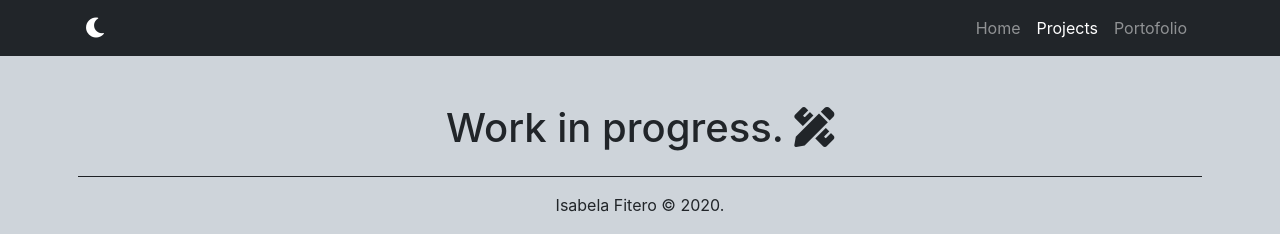
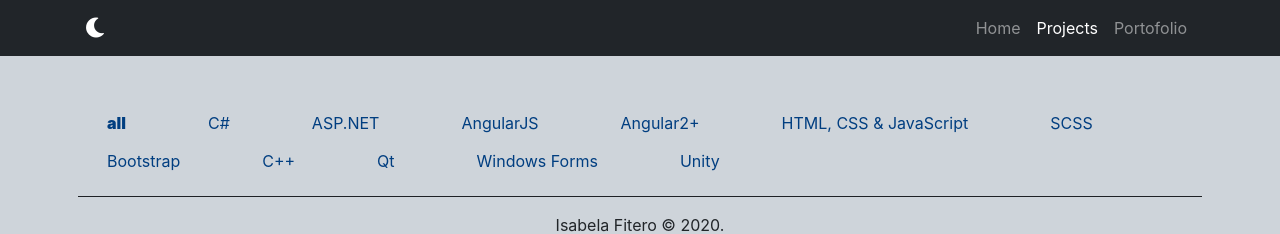
Before and after one commit to isabelaf/isabelaf.github.io, an Angular app: page /projects in a window 1280 px wide. Shown: the top 234 px of the page. Built offline with nearby package versions, Linux system fonts and the light colour scheme; what ng-go-top-button, ng2-pdf-viewer would draw is missing.

Commit message:
logic for techs line

```diff
--- a/src/app/app-routing.module.ts
+++ b/src/app/app-routing.module.ts
@@ -4,6 +4,7 @@ import { Routes, RouterModule } from '@angular/router';
 import { EmptyPageComponent } from './empty-page/empty-page.component';
 import { HomeComponent } from './home/home.component';
 import { PortofolioComponent } from './portofolio/portofolio.component';
+import { ProjectsComponent } from './projects/projects.component';
 
 const routes: Routes = [
   {
@@ -18,7 +19,7 @@ const routes: Routes = [
   },
   {
     path: 'projects',
-    component: EmptyPageComponent,
+    component: ProjectsComponent,
     data: { title: 'Projects' }
   },
   {
--- a/src/app/app.component.ts
+++ b/src/app/app.component.ts
@@ -20,7 +20,7 @@ export class AppComponent implements OnInit {
         filter(event => event instanceof NavigationEnd),
         map(() => {
           let child = this.activatedRoute.firstChild;
-          if (child != null) {
+          if (child) {
             while (child.firstChild)
               child = child.firstChild;
             if (child.snapshot.data['title'])
--- a/src/app/app.module.ts
+++ b/src/app/app.module.ts
@@ -17,6 +17,7 @@ import { NavbarComponent } from './navbar/navbar.component';
 import { FooterComponent } from './footer/footer.component';
 import { HomeComponent } from './home/home.component';
 import { PortofolioComponent } from './portofolio/portofolio.component';
+import { ProjectsComponent } from './projects/projects.component';
 
 @NgModule({
   declarations: [
@@ -25,7 +26,8 @@ import { PortofolioComponent } from './portofolio/portofolio.component';
     NavbarComponent,
     FooterComponent,
     HomeComponent,
-    PortofolioComponent
+    PortofolioComponent,
+    ProjectsComponent
   ],
   imports: [
     BrowserModule,
--- a/src/app/projects/projects.component.html
+++ b/src/app/projects/projects.component.html
@@ -0,0 +1,12 @@
+<ul class="list-inline">
+  <li class="list-inline-item">
+    <button class="btn-theme technology" [ngClass]="{'active': showAllTechnologies}" (click)="selectAllTechnologies()">
+      all
+    </button>
+  </li>
+  <li *ngFor="let t of technologies" class="list-inline-item">
+    <button class="btn-theme technology" [ngClass]="{'active': t.isSelected}" (click)="selectUnselectTechnology(t)">
+      {{t.name}}
+    </button>
+  </li>
+</ul>
--- a/src/app/projects/projects.component.ts
+++ b/src/app/projects/projects.component.ts
@@ -5,19 +5,21 @@ import { DataService } from '../services/data.service';
 
 @Component({
   selector: 'app-projects',
-  templateUrl: './projects.component.html',
-//   styleUrls: ['./projects.component.scss']
+  templateUrl: './projects.component.html'
 })
 export class ProjectsComponent implements OnInit {
-  technologies: string[] = [];
+  technologies = [];
   projects: Project[] = [];
+  showAllTechnologies = true;
 
   constructor(private dataService: DataService) {}
 
   ngOnInit(): void {
     this.dataService.getTechnologies().subscribe(
       technologies => {
-        this.technologies = technologies;
+        technologies.forEach(t => {
+          this.technologies.push({ name: t, isSelected: false });
+        })
       }
     );
 
@@ -27,4 +29,16 @@ export class ProjectsComponent implements OnInit {
       }
     );
   }
+
+  selectUnselectTechnology(technology) {
+    technology.isSelected = !technology.isSelected;
+    this.showAllTechnologies = this.technologies.find(t => t.isSelected) == undefined;
+  }
+
+  selectAllTechnologies() {
+    this.showAllTechnologies = true;
+    this.technologies.forEach(t => {
+      t.isSelected = false;
+    });
+  }
 }
--- a/src/styles/pages.scss
+++ b/src/styles/pages.scss
@@ -42,6 +42,26 @@ app-portofolio {
     }
 }
 
+app-projects {
+    .technology {
+        @extend .mr-5;
+
+        color: #003e80;
+
+        &:hover {
+            color: hover-color(#003e80);
+        }
+
+        &.active {
+            font-weight: 900;
+
+            &:hover {
+                color: #003e80;
+            }
+        }
+    }
+}
+
 app-empty-page {
     .empty-page-container {
         @extend .d-flex;
```
